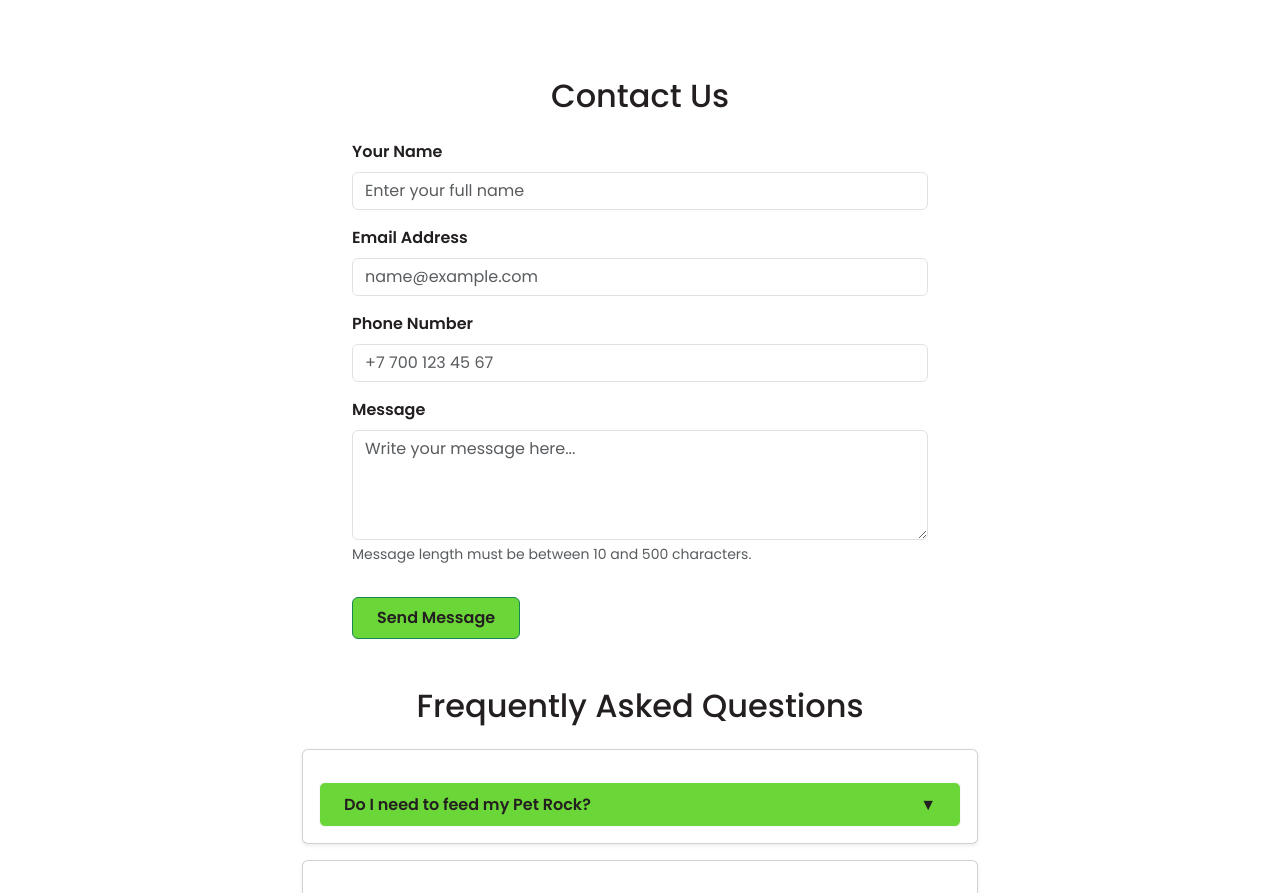
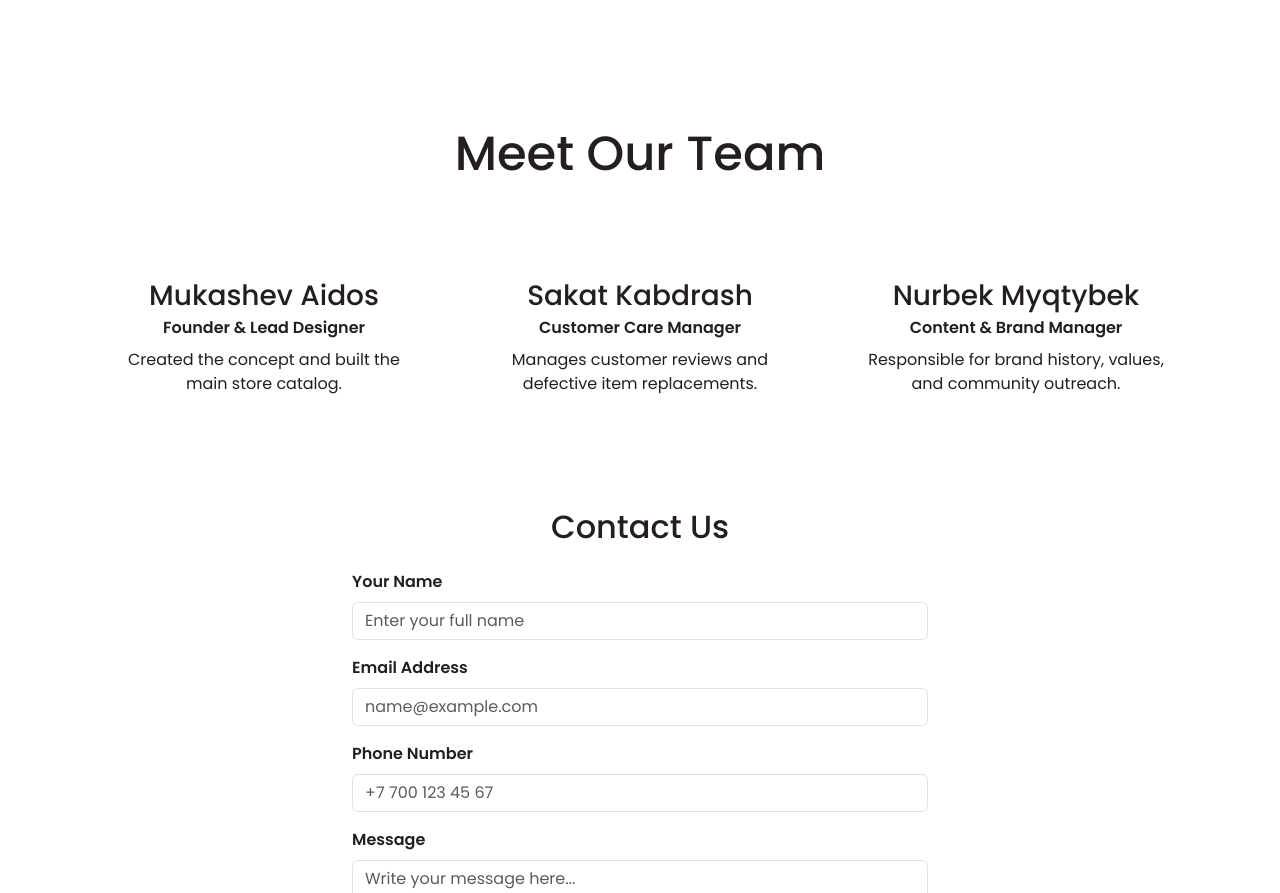
Before and after one commit to Qwsule04/BuyRoks, a plain HTML site: page about.html in a window 1280 px wide. Shown: the part 1886-2779 px from the top of the page. Drawn offline with nearby package versions, Linux system fonts and the light colour scheme.

Commit message:
Update about.html

```diff
--- a/about.html
+++ b/about.html
@@ -94,6 +94,29 @@
       </div>
     </section>
 
+    <section class="catalog" style="margin-top: 4rem;">
+      <h2>Meet Our Team</h2>
+      <div class="catalog-grid">
+        <article class="product-card">
+          <h3 style="margin-bottom: 0.2rem;">Mukashev Aidos</h3>
+          <p class="price" style="margin-bottom: 0.5rem;">Founder & Lead Designer</p>
+          <p>Created the concept and built the main store catalog.</p>
+        </article>
+
+        <article class="product-card">
+          <h3 style="margin-bottom: 0.2rem;">Sakat Kabdrash</h3>
+          <p class="price" style="margin-bottom: 0.5rem;">Customer Care Manager</p>
+          <p>Manages customer reviews and defective item replacements.</p>
+        </article>
+
+        <article class="product-card">
+          <h3 style="margin-bottom: 0.2rem;">Nurbek Myqtybek</h3>
+          <p class="price" style="margin-bottom: 0.5rem;">Content & Brand Manager</p>
+          <p>Responsible for brand history, values, and community outreach.</p>
+        </article>
+      </div>
+    </section>
+
     <section class="container my-5" style="max-width: 600px;">
       <h2 class="text-center font-weight-bold mb-4">Contact Us</h2>
 
```
